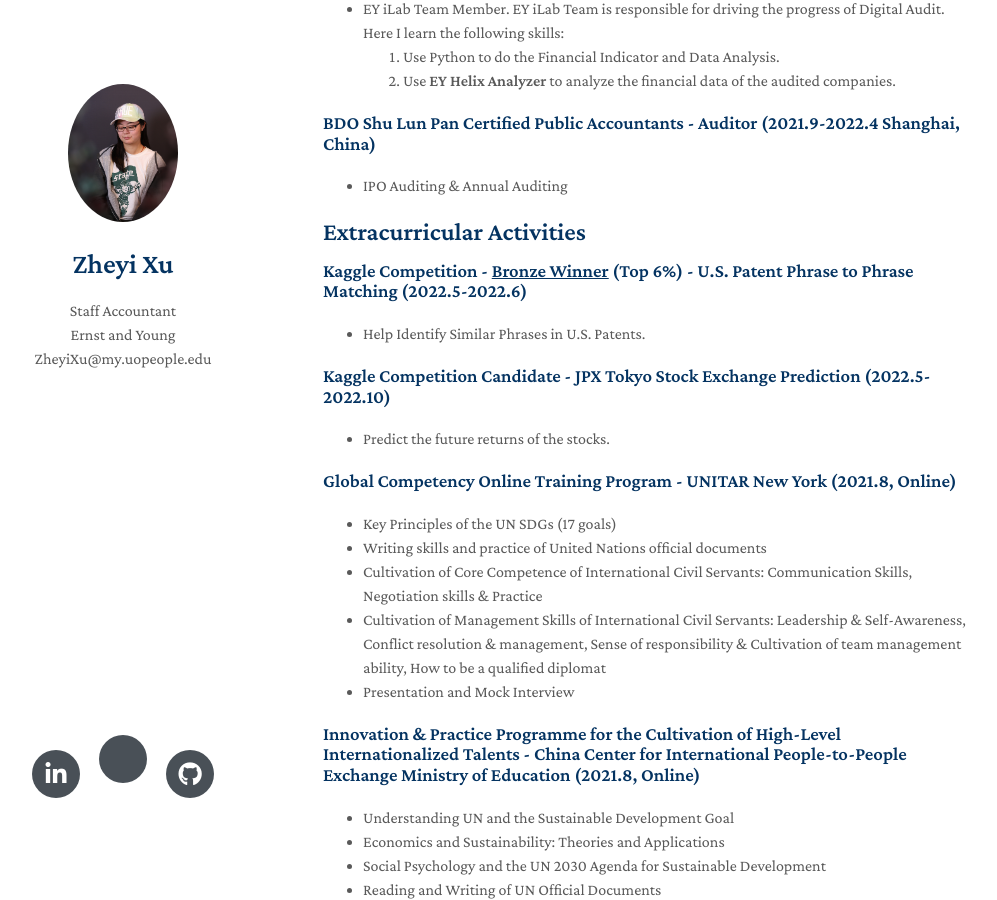
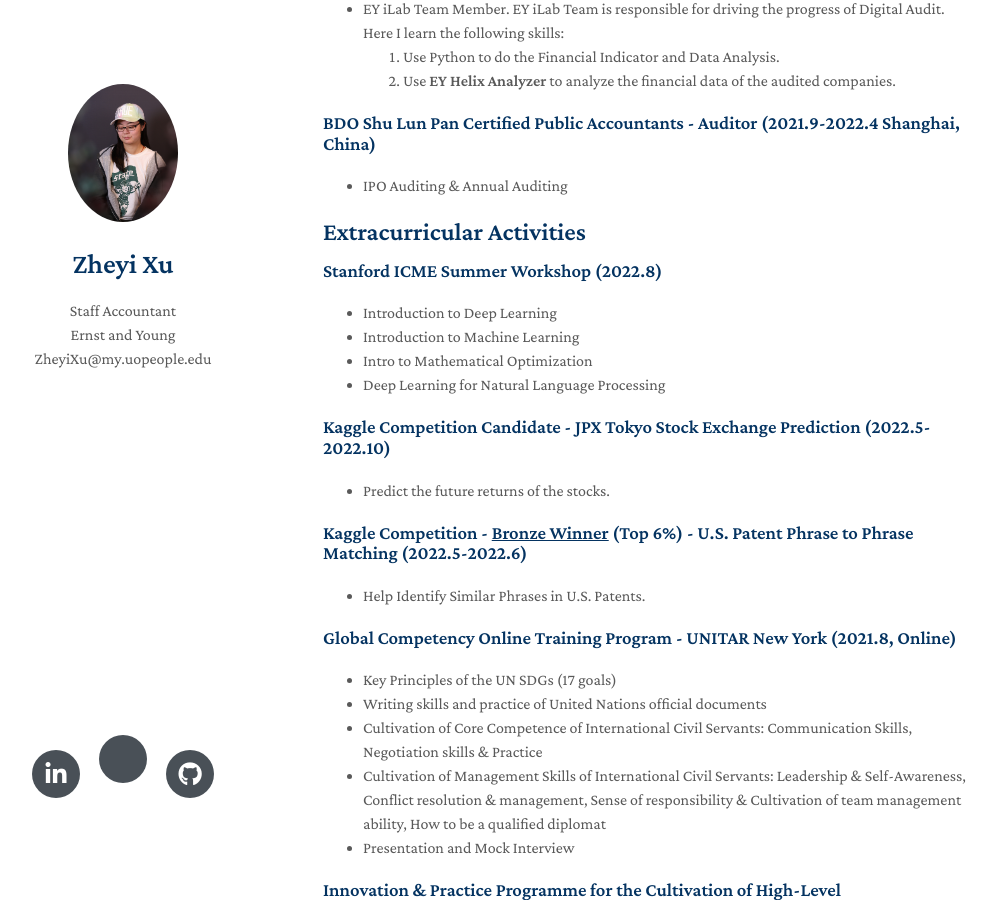
Before and after one commit to zheyixu99/zheyi-resume, a Jekyll site: the page built from index.md, in a window 1280 px wide and 900 px high, scrolled down 1340 px. Shown: the whole window, without its empty margins (147-1144 px from the left). Built offline with Jekyll 4.4.1, drawn with Linux system fonts in a browser that asks for light colours; nearby versions of some CDN libraries; a style sheet for code colours, icons or effects is not loaded; our own code applies the rules of GitHub Pages for plain Markdown files.

Commit message:
Update index.md

```diff
--- a/index.md
+++ b/index.md
@@ -83,14 +83,22 @@ layout: homepage
 
 
 ## Extracurricular Activities
-<h3>Kaggle Competition - <u>Bronze Winner</u> (Top 6%) - U.S. Patent Phrase to Phrase Matching (2022.5-2022.6)</h3>
+<h3>Stanford ICME Summer Workshop (2022.8)</h3>
 <ul>
-<li>Help Identify Similar Phrases in U.S. Patents.</li>
+<li>Introduction to Deep Learning</li>
+<li>Introduction to Machine Learning</li>
+<li>Intro to Mathematical Optimization</li>
+<li>Deep Learning for Natural Language Processing</li>
 </ul>
 
 <h3>Kaggle Competition Candidate - JPX Tokyo Stock Exchange Prediction (2022.5-2022.10)</h3>
 <ul>
 <li>Predict the future returns of the stocks.</li>
+</ul>
+
+<h3>Kaggle Competition - <u>Bronze Winner</u> (Top 6%) - U.S. Patent Phrase to Phrase Matching (2022.5-2022.6)</h3>
+<ul>
+<li>Help Identify Similar Phrases in U.S. Patents.</li>
 </ul>
 
 <h3>Global Competency Online Training Program - UNITAR New York (2021.8, Online)</h3>
```
